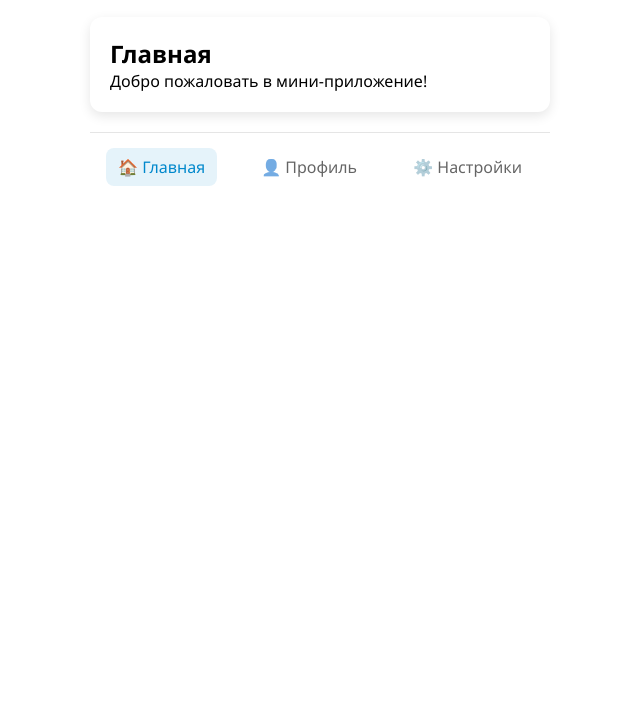
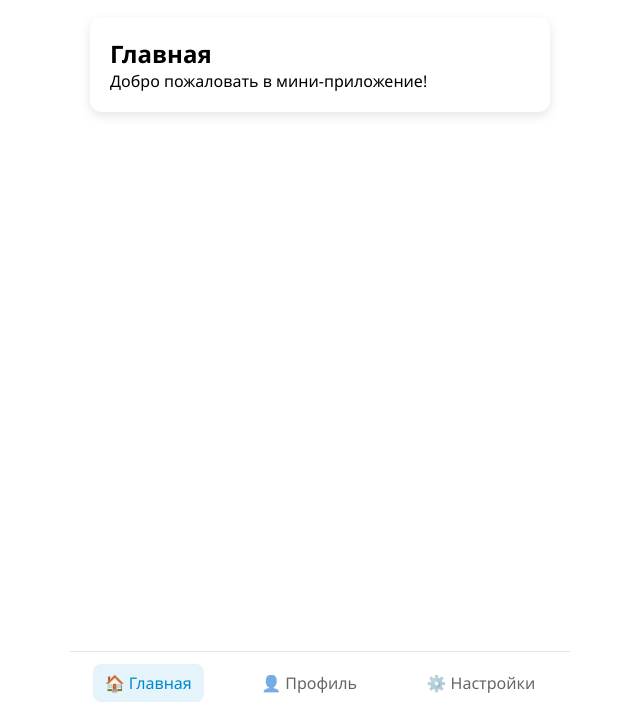
Before and after one commit to Drfinik/My_TMA, a plain HTML site: page index.html in a window 1280 px wide. Shown: the part 86-800 px from the top of the page, without its empty margins (320-960 px from the left). Drawn offline with nearby package versions, Linux system fonts and the light colour scheme.

Commit message:
Update style.css

```diff
--- a/style.css
+++ b/style.css
@@ -3,6 +3,8 @@
     --text-color: #000000;
     --primary-color: #0088cc;
     --card-shadow: 0 4px 12px rgba(0, 0, 0, 0.1);
+    --nav-bg: #ffffff;
+    --card-bg: #ffffff;
 }
 
 [data-theme="dark"] {
@@ -10,6 +12,8 @@
     --text-color: #ffffff;
     --primary-color: #3aa3e3;
     --card-shadow: 0 4px 12px rgba(0, 0, 0, 0.3);
+    --nav-bg: #2c2c2c;
+    --card-bg: #2c2c2c;
 }
 
 * {
@@ -17,30 +21,30 @@
     padding: 0;
     box-sizing: border-box;
     font-family: 'Segoe UI', Arial, sans-serif;
-    transition: background-color 0.3s, color 0.3s;
 }
 
-body {
+html, body {
+    height: 100%;
     background: var(--bg-color);
     color: var(--text-color);
-    min-height: 100vh;
+    transition: background-color 0.3s ease, color 0.3s ease;
 }
 
 .app {
+    display: flex;
+    flex-direction: column;
+    min-height: 100vh;
     max-width: 500px;
     margin: 0 auto;
-    padding: 20px;
-    min-height: 100vh;
-    display: flex;
-    flex-direction: column;
+    position: relative;
 }
 
 .header {
     display: flex;
     justify-content: space-between;
     align-items: center;
-    padding: 15px 0;
-    margin-bottom: 20px;
+    padding: 15px 20px;
+    margin-bottom: 10px;
 }
 
 .header h1 {
@@ -53,20 +57,40 @@ body {
     border: none;
     font-size: 1.5rem;
     cursor: pointer;
+    padding: 5px;
+}
+
+.page-container {
+    flex: 1;
+    position: relative;
+    width: 100%;
+    overflow: hidden;
 }
 
 .page {
-    display: none;
-    flex: 1;
+    position: absolute;
+    top: 0;
+    left: 0;
     width: 100%;
+    height: 100%;
+    padding: 20px;
+    box-sizing: border-box;
+    opacity: 0;
+    pointer-events: none;
+    overflow-y: auto;
+    transform: translateX(20px);
+    transition: none;
 }
 
 .page.active {
-    display: block;
+    opacity: 1;
+    pointer-events: auto;
+    transform: translateX(0);
+    transition: opacity 0.3s ease, transform 0.3s ease;
 }
 
 .card {
-    background: var(--bg-color);
+    background: var(--card-bg);
     border-radius: 12px;
     padding: 20px;
     box-shadow: var(--card-shadow);
@@ -76,8 +100,8 @@ body {
 .navbar {
     display: flex;
     justify-content: space-around;
-    padding: 15px 0;
-    background: var(--bg-color);
+    padding: 12px 0;
+    background: var(--nav-bg);
     border-top: 1px solid rgba(0, 0, 0, 0.1);
 }
 
@@ -89,6 +113,7 @@ body {
     opacity: 0.6;
     padding: 8px 12px;
     border-radius: 8px;
+    color: var(--text-color);
 }
 
 .nav-btn.active {
@@ -98,8 +123,11 @@ body {
 }
 
 @media (max-width: 480px) {
-    .app {
-        padding: 10px;
+    .header {
+        padding: 12px 15px;
+    }
+    .page {
+        padding: 15px;
     }
     .nav-btn {
         font-size: 0.9rem;
```
